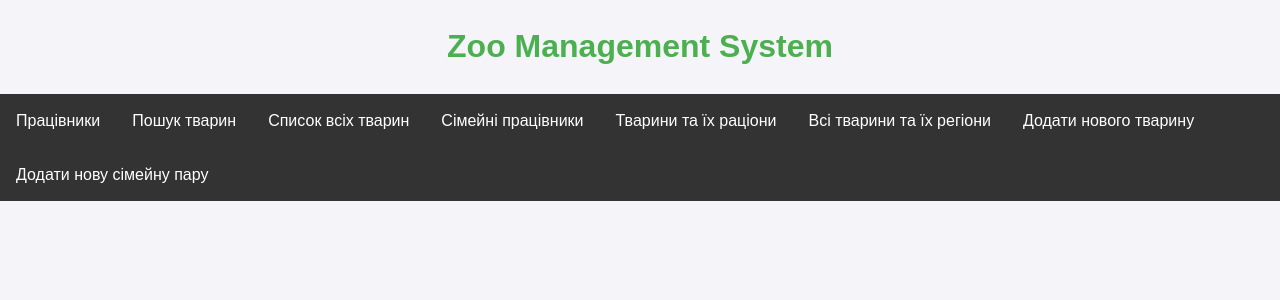
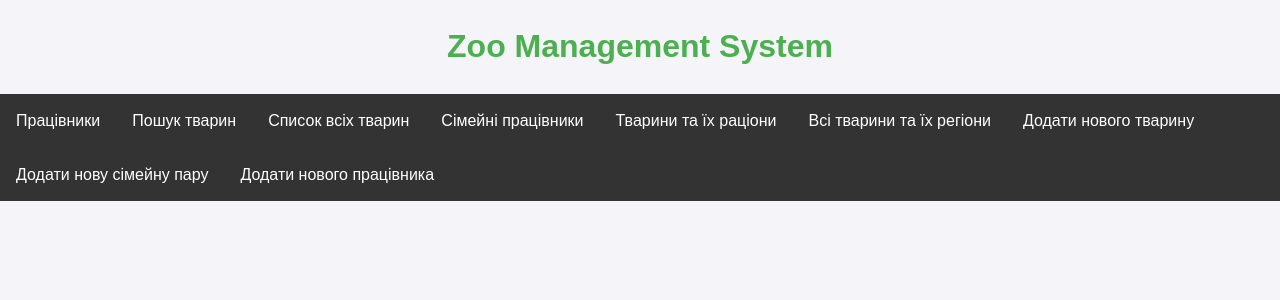
Before and after one commit to khaliavkant/Practicna-robota, a Flask app: page / in a window 1280 px wide. Shown: the top 300 px of the page. Run offline with Flask 3, Linux system fonts and the light colour scheme.

Commit message:
Update index.html

```diff
--- a/Zoo/templates/index.html
+++ b/Zoo/templates/index.html
@@ -15,6 +15,7 @@
     <li><a href="/all_habitats">Всі тварини та їх регіони</a></li>
     <li><a href="/add_animal">Додати нового тварину</a></li>
     <li><a href="/add_family">Додати нову сімейну пару</a></li>
+    <li><a href="/add_employee">Додати нового працівника</a></li>
 </ul>
 </body>
 </html>
```
